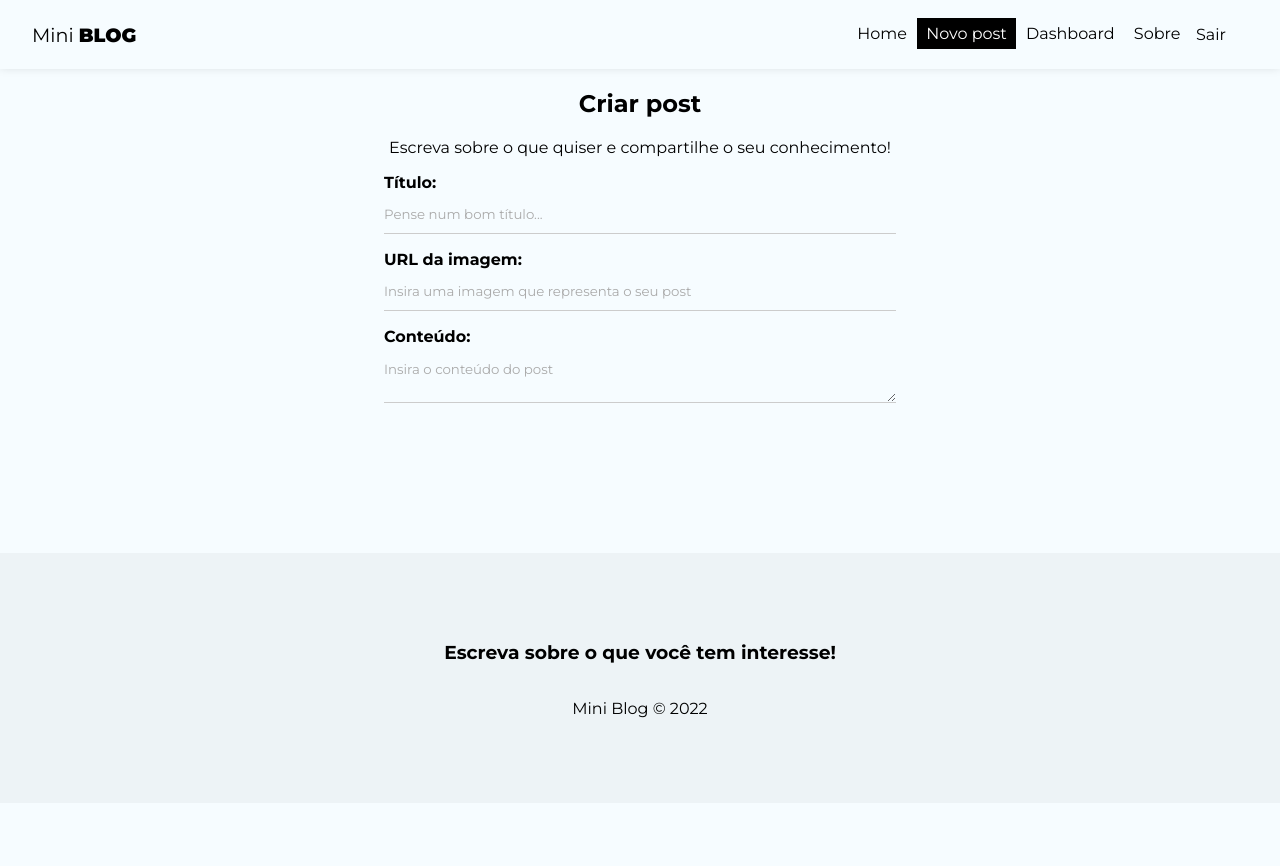
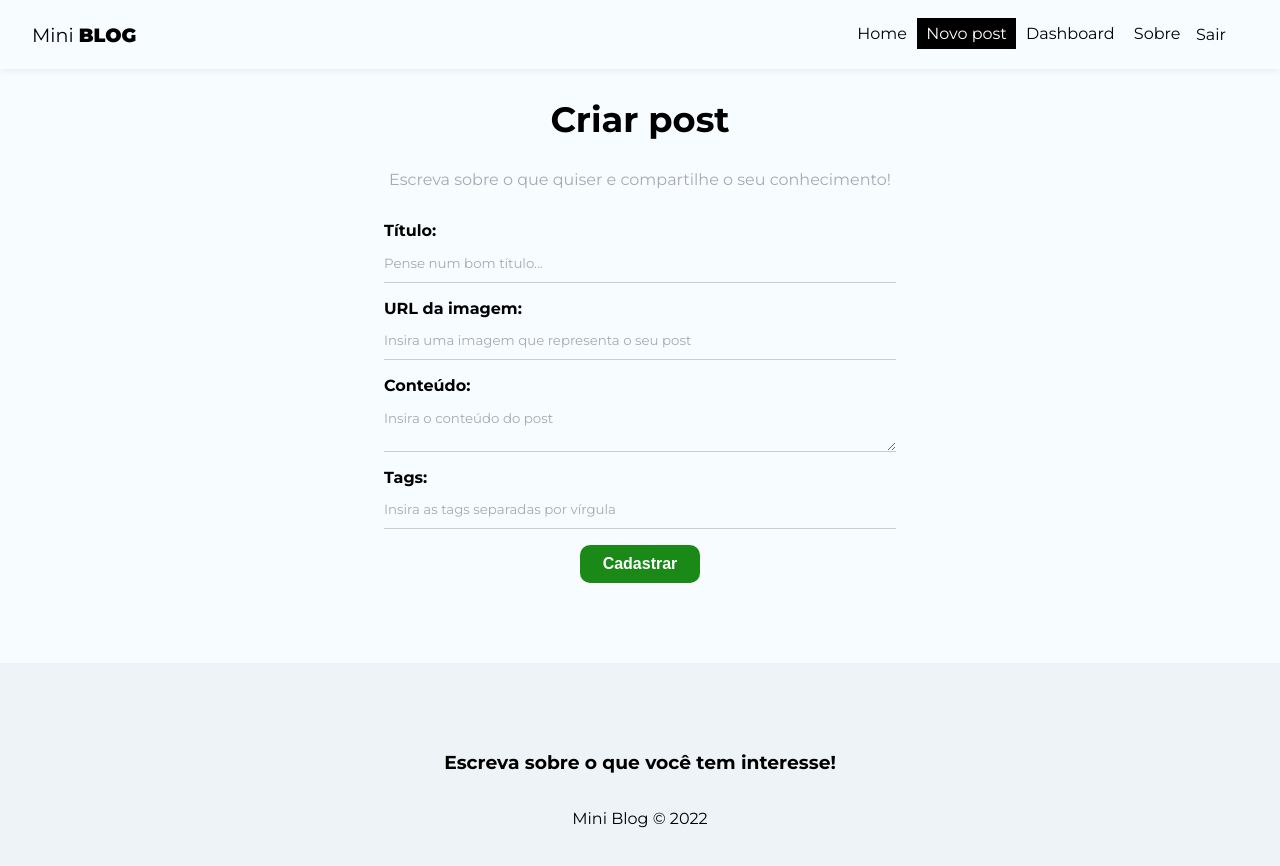
Before and after one commit to Adenilson-Oliveira/MiniBlog, a React (Create React App) app: page /posts/create in a window 1280 px wide. Shown: the top 866 px of the page. Before the commit the page ends 803 px from the top, so only its background shows below. Built offline with nearby package versions, Linux system fonts and the light colour scheme; no server answers; sample sign-in values are in the browser's storage.

Commit message:
Estudos dia 22/10 m : Estrutura da página de criar posts juntamente com a função de post do form

```diff
--- /dev/null
+++ b/src/hooks/useInsertDocument.js
@@ -0,0 +1,69 @@
+import {useState, useEffect, useReducer} from 'react'
+import {db} from '../firebase/config'
+import { collection, addDoc, Timestamp } from 'firebase/firestore'
+
+const initialState = {
+    loading: null,
+    error: null
+}
+
+const insertReducer = (state, action) => {
+    switch(action.type) {
+        case 'LOADING':
+            return {loading: true, error: null}
+        case 'INSERTED_DOC':
+            return {loading: false, error: null}
+        case 'ERROR':
+            return {loadin: false, error: action.payload}
+        default:
+            return state
+    }
+}
+
+export const useInsertDocument = (docCollection) => {
+    const [response, dispatch] = useReducer(insertReducer, initialState)
+
+    // deal with memory leak
+    const [cancelled, setCancelled] = useState(false)
+
+
+    const checkCancelBeforeDispatch = (action) => {
+        if(!cancelled) {
+            dispatch(action)
+        }
+    }
+
+    const insertDocument = async(document) => {
+
+        checkCancelBeforeDispatch({
+            type: 'LOADING'
+        })
+
+        try {
+
+            const newDocument = {...document, createdAt: Timestamp.now()}
+
+            const insertedDocument = await addDoc(
+                collection(db, docCollection),
+                newDocument
+            )
+
+            checkCancelBeforeDispatch({
+                type: 'INSERTED_DOC',
+                payload: insertedDocument
+            })
+        } catch (error) {
+            checkCancelBeforeDispatch({
+                type: 'ERROR',
+                payload: error.message
+            })
+        }
+
+    }
+
+    useEffect(() => {
+        setCancelled(true)
+    }, [])
+
+    return { insertDocument, response }
+}
--- a/src/pages/CreatePost/CreatePost.js
+++ b/src/pages/CreatePost/CreatePost.js
@@ -3,7 +3,7 @@
 import { useState } from 'react'
 import { useNavigate } from 'react-router-dom'
 import { useAuthValue } from '../../context/AuthContext'
-
+import { useInsertDocument } from '../../hooks/useInsertDocument'
 
 
 const CreatePost = () => {
@@ -13,12 +13,36 @@
   const [tags, setTags] = useState([])
   const [formError, setFormError] = useState('')
 
+  const {user} = useAuthValue()
+
+  const {insertDocument, response} = useInsertDocument('posts')
+
   const handleSubmit = (e) => {
     e.preventDefault()
+    setFormError('')
+
+    // validate image URL
+
+    // criar o array de tags
+
+    // checar todos os valores
+
+    insertDocument({
+      title,
+      image,
+      body,
+      tags,
+      uid: user.uid,
+      createdBy: user.displayName
+    })
+
+    // redirect to home page
+
+
   }
 
   return (
-    <div>
+    <div className={styles.create_post}>
         <h2>Criar post</h2>
         <p>Escreva sobre o que quiser e compartilhe o seu conhecimento!</p>
 
@@ -57,6 +81,22 @@
               value={body}
             ></textarea>
           </label>
+
+          <label>
+            <span>Tags:</span>
+            <input
+              type="text"
+              name='tags'
+              required
+              placeholder='Insira as tags separadas por vírgula'
+              onChange={(e) => {setTags(e.target.value)}}
+              value={tags}
+            />
+          </label>
+
+          {!response.loading && <button className='btn'>Cadastrar</button>}
+          {response.loading && <button className='btn' disabled>Aguarde...</button>}
+          {response.error && <p className='error'>{response.error}</p>}
         </form>
     </div>
   )
--- a/src/pages/CreatePost/CreatePost.module.css
+++ b/src/pages/CreatePost/CreatePost.module.css
@@ -0,0 +1,12 @@
+.create_post {
+    text-align: center;
+}
+
+.create_post h2 {
+    font-size: 2.2em;
+}
+
+.create_post p {
+    color: #aaa;
+    margin-bottom: 2em;
+}
```
